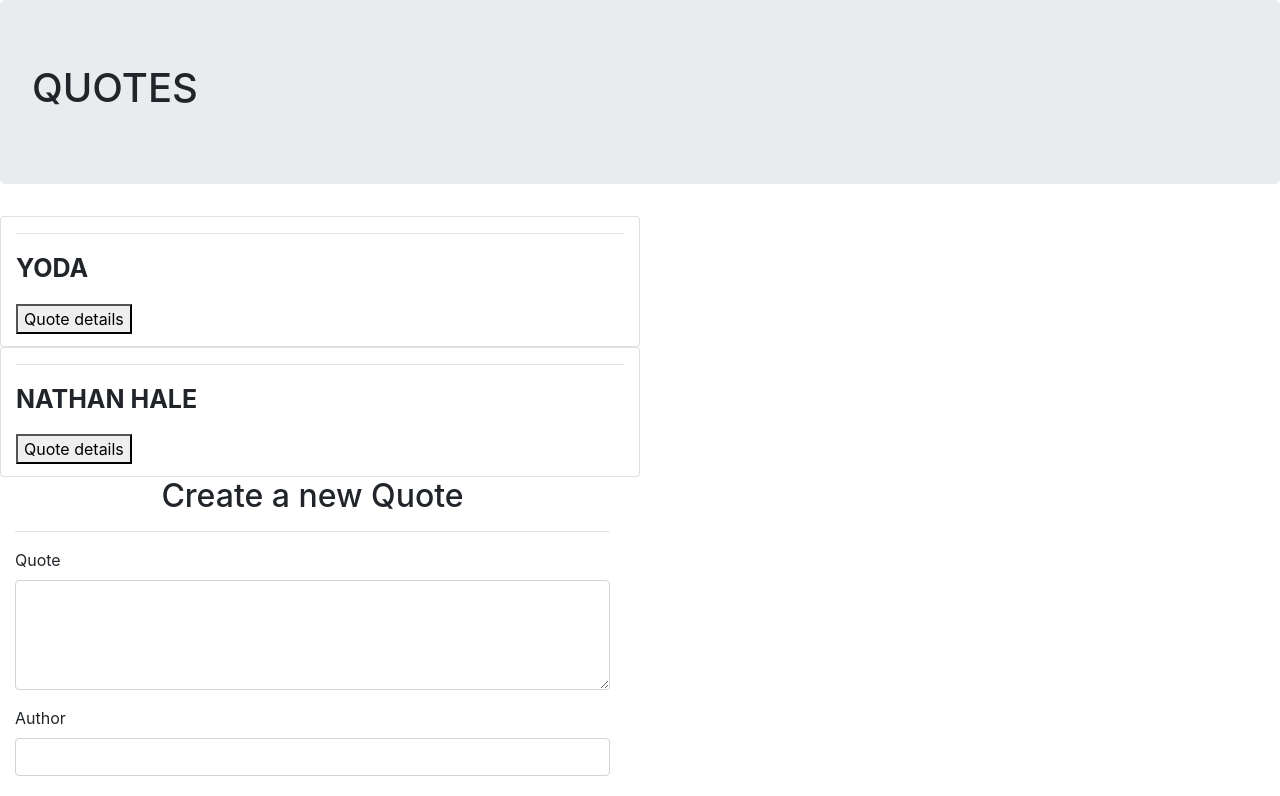
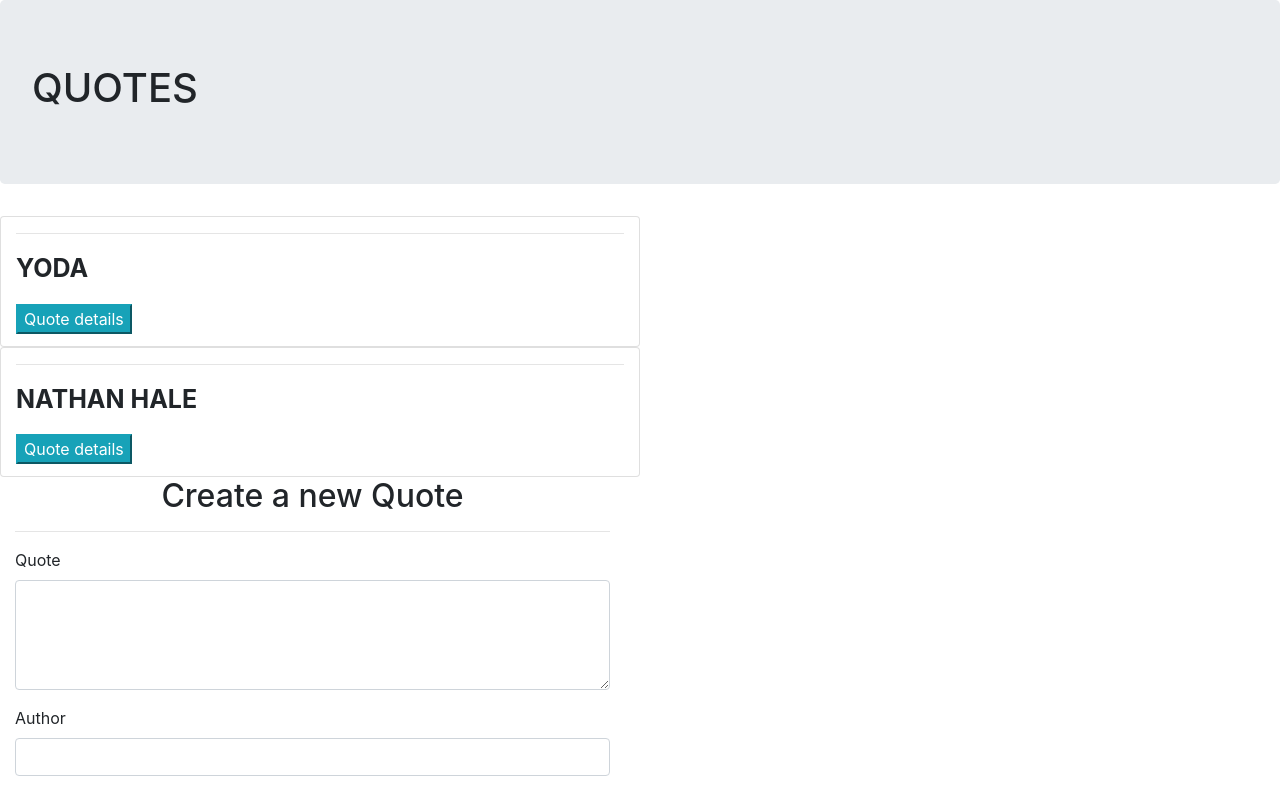
Before and after one commit to derrokip34/Quotes, an Angular app: page / in a window 1280 px wide. Shown: the top 796 px of the page. Built offline with nearby package versions, Linux system fonts and the light colour scheme.

Commit message:
Change quote details button color

```diff
--- a/src/app/quote/quote.component.html
+++ b/src/app/quote/quote.component.html
@@ -5,7 +5,7 @@
     <hr>
     <div class="card-title">
         <p style="font-weight: bold;font-size: 25px;">{{quote.author|uppercase}}</p>
-        <button (click)='toggleDetails(i)'>Quote details</button>
+        <button (click)='toggleDetails(i)' class="btn-info">Quote details</button>
         <app-quote-details *ngIf='quote.showDetails' [quote]='quote' (isComplete) = 'deleteQuote($event,i)'></app-quote-details>
     </div>
 </div>
```
